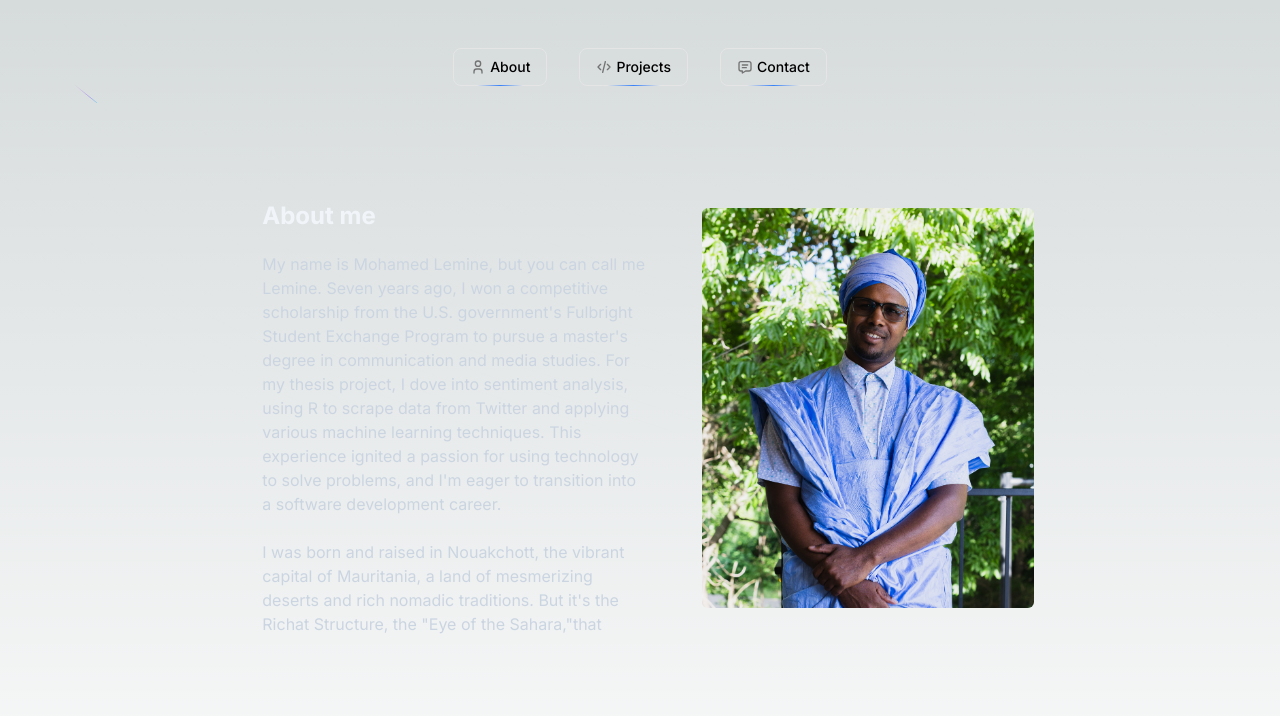
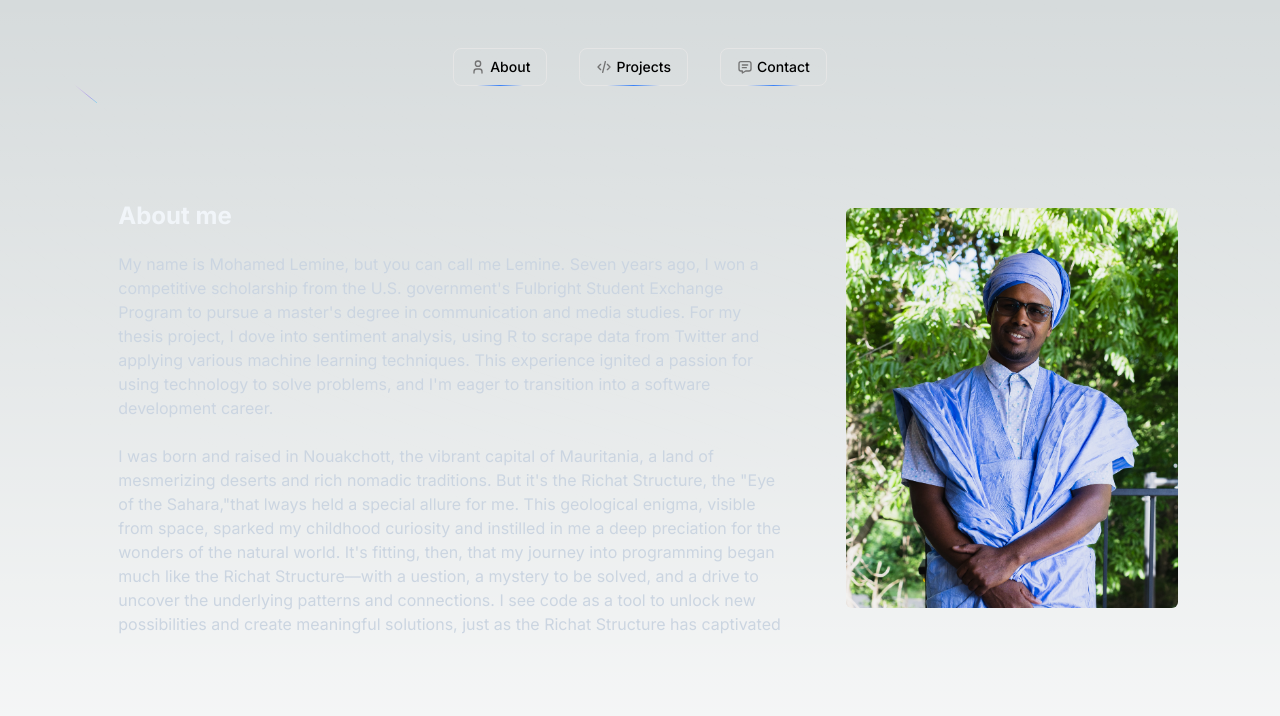
Before and after one commit to Mbareck21/portfolio, a Next.js app: page / in a window 1280 px wide. Shown: the top 716 px of the page. Built offline with nearby package versions, Linux system fonts and the light colour scheme.

Commit message:
Hero section

```diff
--- a/components/ui/sticky-scroll-reveal.tsx
+++ b/components/ui/sticky-scroll-reveal.tsx
@@ -1,4 +1,4 @@
-"use client";
+// "use client";
 import React, { useEffect, useRef, useState } from "react";
 import { useMotionValueEvent, useScroll } from "framer-motion";
 import { motion } from "framer-motion";
@@ -84,7 +84,7 @@ export const StickyScroll = ({
                 animate={{
                   opacity: activeCard === index ? 1 : 0.3,
                 }}
-                className=" text-slate-300 max-w-sm mt-5 text-pretty text-left"
+                className=" text-slate-300 w-sm mt-5 text-pretty text-left lg:w-lg"
               >
                 {item.description}
               </motion.p>
```
